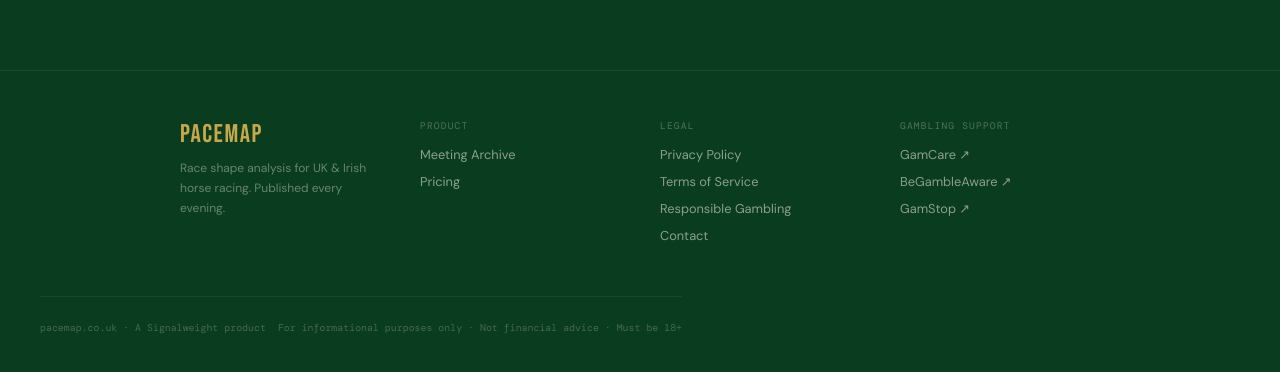
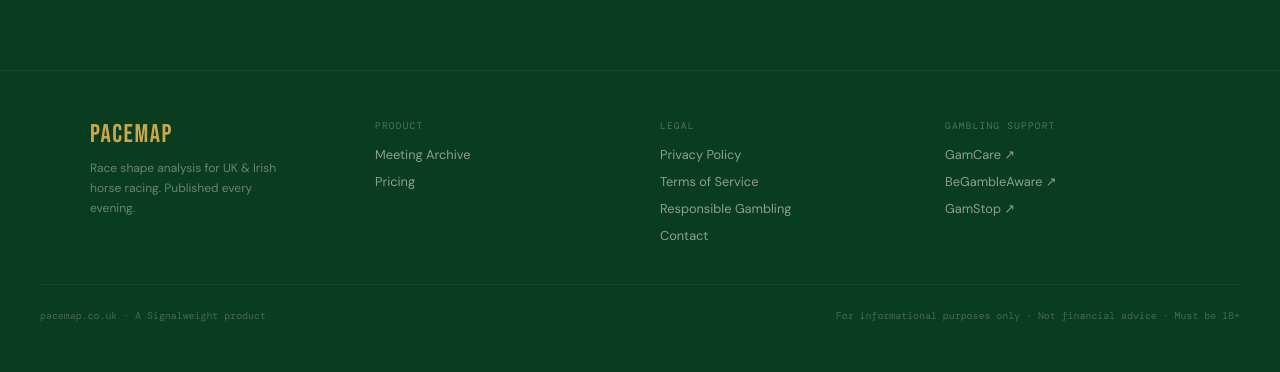
Before and after one commit to ppcjobber/clerk-authentication-starter, a Next.js app: page / in a window 1280 px wide. Shown: the part 1525-1897 px from the top of the page. Built offline with nearby package versions, Linux system fonts and the light colour scheme; no server answers; a web font is replaced by a local one.

Commit message:
Update globals.css

```diff
--- a/app/globals.css
+++ b/app/globals.css
@@ -151,7 +151,7 @@
 .ground-warn    { background: rgba(231,76,60,0.2);   color: #e74c3c; }
 .ground-neutral { background: rgba(127,140,141,0.2); color: #95a5a6; }
 
-footer {
+.footer-legacy {
   position: relative;
   z-index: 1;
   border-top: 1px solid rgba(255,255,255,0.07);
```
